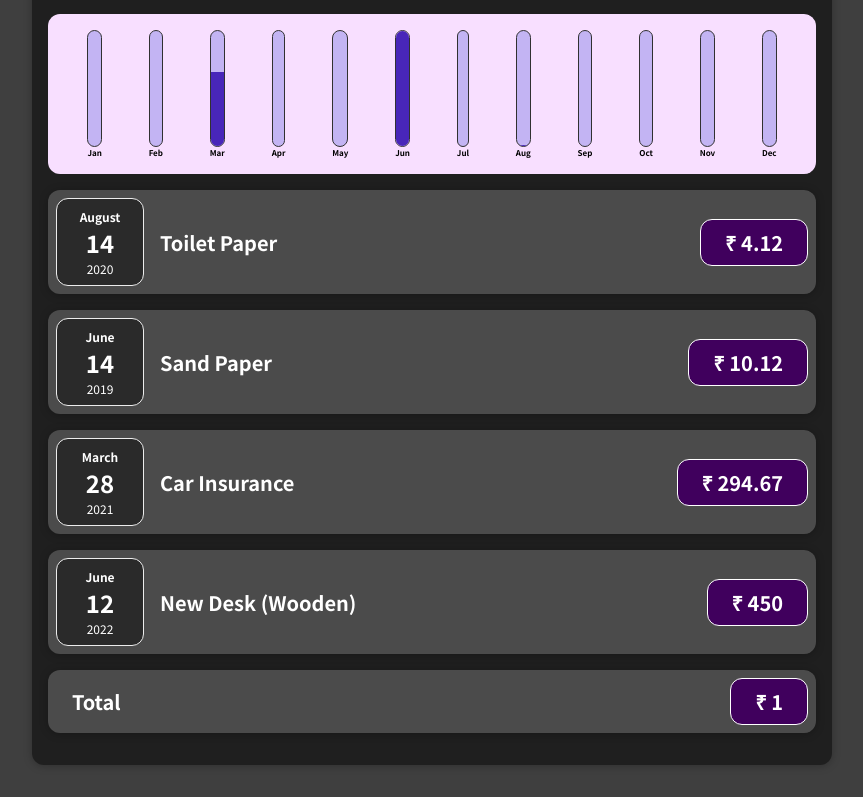
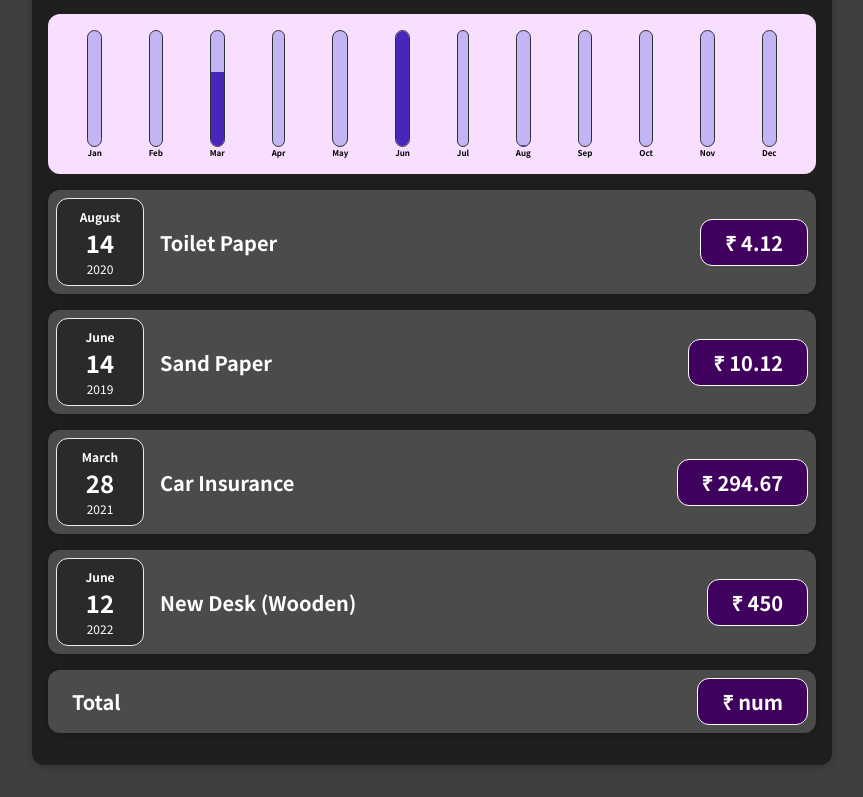
Before and after one commit to Killer-Amaan-Ali/React-Expenses, a React (Create React App) app: page / in a window 1280 px wide. Shown: the part 232-1029 px from the top of the page, without its empty margins (208-1071 px from the left). Built offline with nearby package versions, Linux system fonts and the light colour scheme.

Commit message:
working on totalling...

```diff
--- a/src/components/Expenses/ExpensesList.js
+++ b/src/components/Expenses/ExpensesList.js
@@ -10,7 +10,6 @@ const ExpensesList = (props) => {
 	// for (let i = 0; ++i; i < pooop?.length) {
 	// 	num += pooop[i]?.amount
 	// }
-	const pooop = [1, 2, 3, 4, 5, 6, 7, 8, 9, 10]
 	let num = 1
 
 	return (
@@ -30,7 +29,7 @@ const ExpensesList = (props) => {
 				<Card className='expense-item'>
 					<div className='expense-item__description'>
 						<h2>Total</h2>
-						<div className='expense-item__price'>₹ {num}</div>
+						<div className='expense-item__price'>₹ num</div>
 					</div>
 				</Card>
 			)}
```
